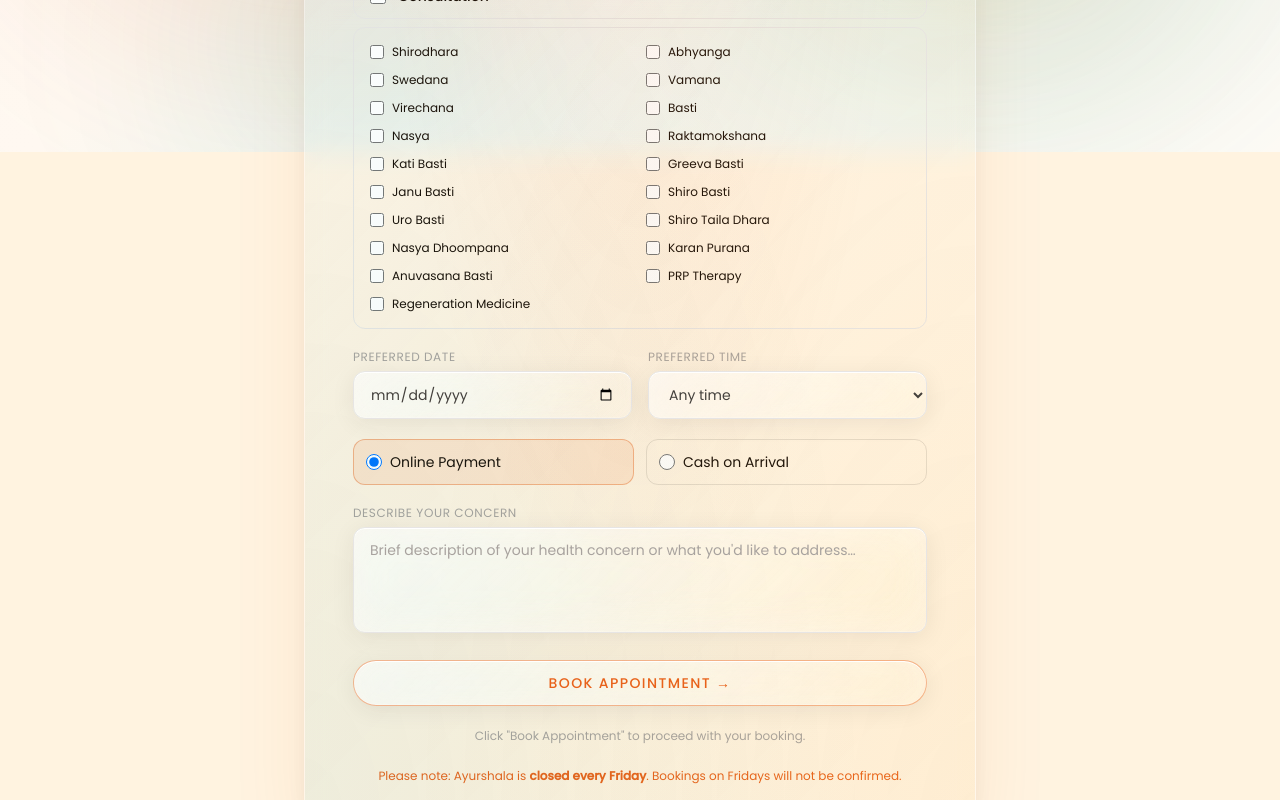
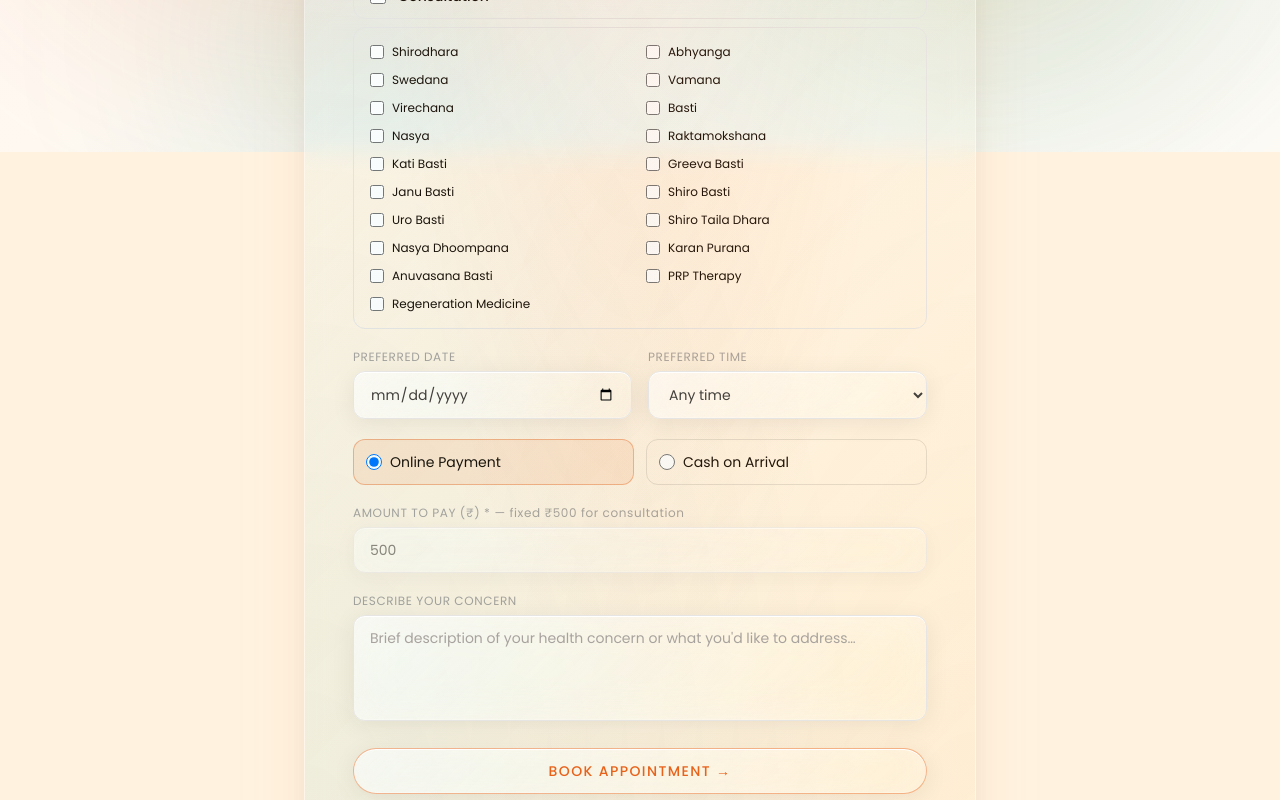
Before and after one commit to ayurshalapanchkarma/ayurshala-website, a Next.js app: page /book in a window 1280 px wide. Shown: the part 648-1448 px from the top of the page. Built offline with nearby package versions, Linux system fonts and the light colour scheme.

Commit message:
Auto-default to consultation if no treatment selected, lock amount at 500

```diff
--- a/app/book/page.tsx
+++ b/app/book/page.tsx
@@ -72,8 +72,7 @@ export default function BookPage() {
 
     if (!form.date) { alert('Please select a date.'); return }
     if (!form.time) { alert('Please select a time slot.'); return }
-    if (selectedTreatments.length === 0) { alert('Please select at least one treatment.'); return }
-    if (form.paymentMethod === 'online' && !form.amount) { alert('Please enter the amount to pay.'); return }
+    if (form.paymentMethod === 'online' && !form.amount && !selectedTreatments.includes('Consultation') && selectedTreatments.length === 0) { alert('Please enter the amount to pay.'); return }
 
     // Validate past time slot
     if (form.date === today && form.time && slotMinutes(form.time) <= nowHour + 30) {
@@ -89,8 +88,11 @@ export default function BookPage() {
     setStatus('loading')
 
     try {
-      const treatment = selectedTreatments.join(', ')
-      const finalAmount = selectedTreatments.includes('Consultation') ? '500' : form.amount
+      const effectiveTreatments = selectedTreatments.length === 0 ? ['Consultation'] : selectedTreatments
+      const treatment = effectiveTreatments.join(', ')
+      const finalAmount = effectiveTreatments.includes('Consultation') && effectiveTreatments.length === 1
+        ? '500'
+        : effectiveTreatments.includes('Consultation') ? '500' : form.amount
       if (form.paymentMethod === 'cod') {
         const confirmRes = await fetch('/api/book', {
           method: 'POST',
@@ -358,22 +360,22 @@ export default function BookPage() {
             </div>
 
             {/* Amount — for all online payments, only after treatment selected */}
-            {form.paymentMethod === 'online' && selectedTreatments.length > 0 && (
+            {form.paymentMethod === 'online' && (
               <div>
                 <label className="font-sans text-xs text-stone-400 uppercase tracking-wider block mb-1.5">
                   Amount to Pay (₹) *
-                  {selectedTreatments.includes('Consultation')
+                  {(selectedTreatments.includes('Consultation') || selectedTreatments.length === 0)
                     ? <span className="normal-case text-stone-400 ml-1">— fixed ₹500 for consultation</span>
                     : <span className="normal-case text-stone-400 ml-1">— enter any amount</span>
                   }
                 </label>
                 <input
                   required
-                  value={selectedTreatments.includes('Consultation') ? '500' : form.amount}
-                  onChange={e => { if (!selectedTreatments.includes('Consultation')) set('amount', e.target.value) }}
-                  readOnly={selectedTreatments.includes('Consultation')}
+                  value={(selectedTreatments.includes('Consultation') || selectedTreatments.length === 0) ? '500' : form.amount}
+                  onChange={e => { if (!selectedTreatments.includes('Consultation') && selectedTreatments.length > 0) set('amount', e.target.value) }}
+                  readOnly={selectedTreatments.includes('Consultation') || selectedTreatments.length === 0}
                   type="number" min="1" placeholder="Enter amount in ₹"
-                  className={inputCls + (selectedTreatments.includes('Consultation') ? ' opacity-60 cursor-not-allowed' : '')}
+                  className={inputCls + ((selectedTreatments.includes('Consultation') || selectedTreatments.length === 0) ? ' opacity-60 cursor-not-allowed' : '')}
                 />
               </div>
             )}
```
